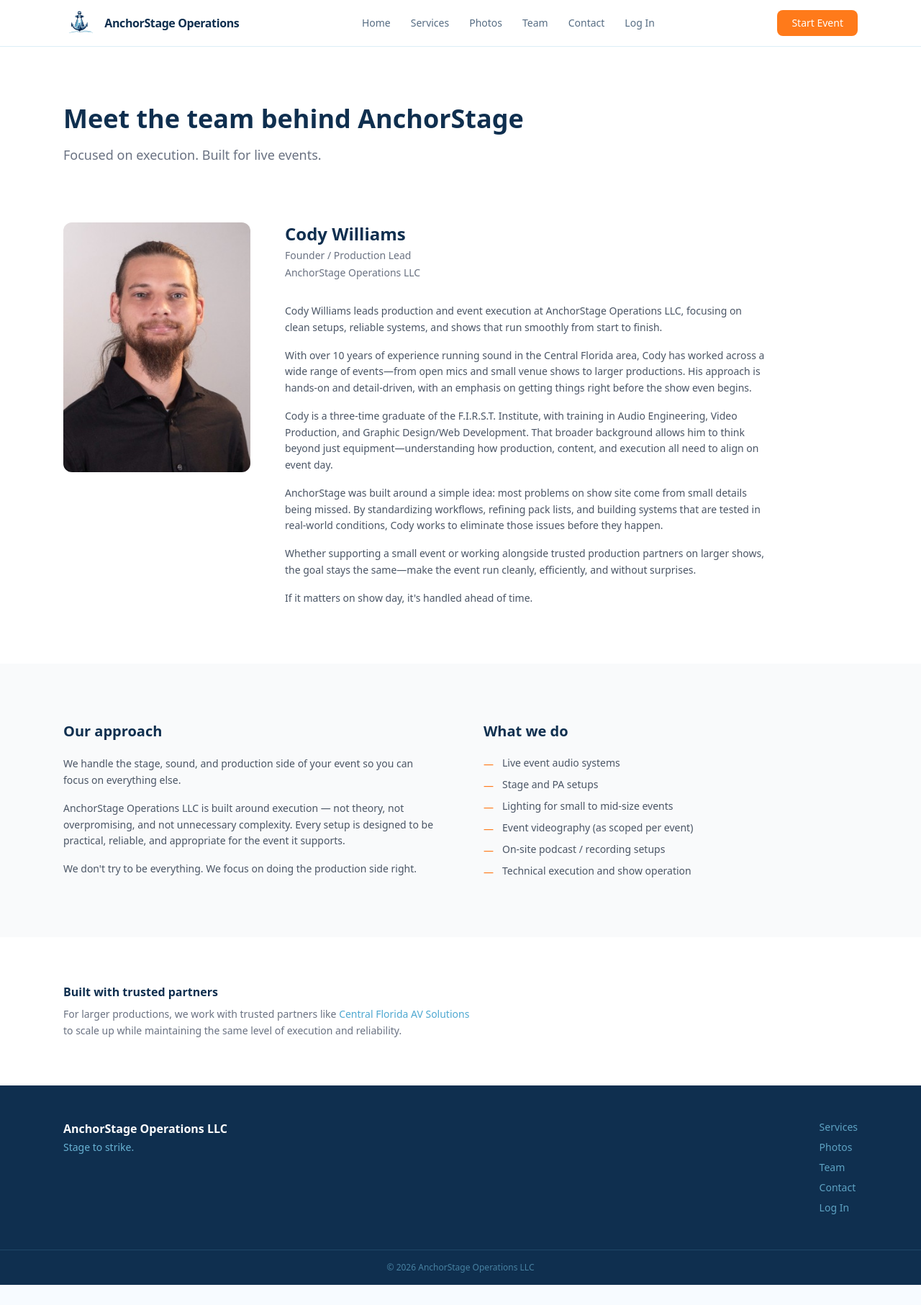
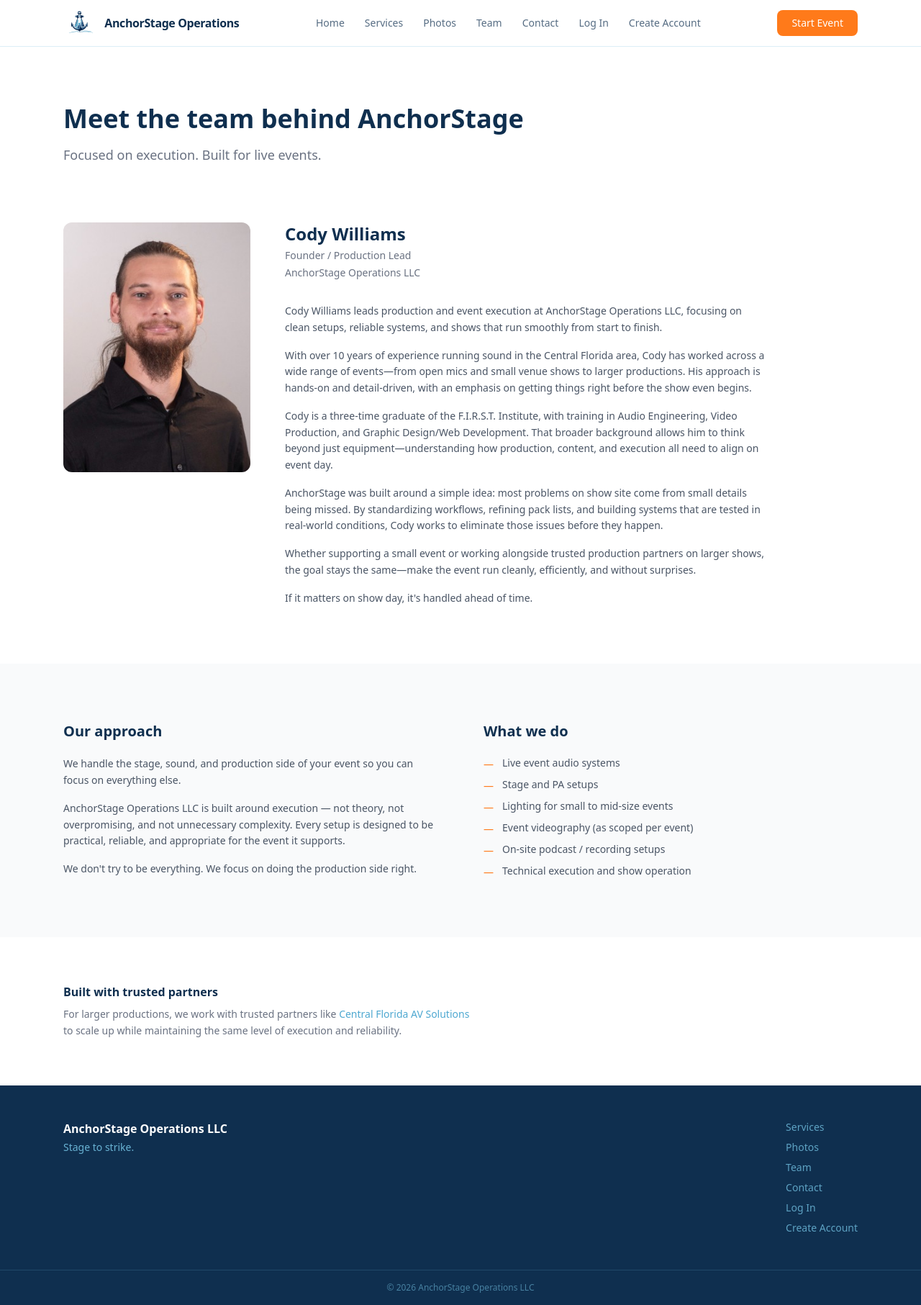
Before and after one commit to WilliamsC50/anchorstage-site, a Next.js app: page /team in a window 1280 px wide. Shown: the whole page at 72% size. Before the commit the page ends 1785 px from the top, so only its background shows below. Built offline with nearby package versions, Linux system fonts and the light colour scheme.

Commit message:
Add Create Account link to Nav and Footer components for user onboarding

```diff
--- a/app/(site)/page.tsx
+++ b/app/(site)/page.tsx
@@ -305,6 +305,15 @@
               Log In →
             </a>
           </p>
+          <p className="mt-2 text-xs" style={{ color: "var(--aso-blue-light)", opacity: 0.55 }}>
+            New here?{" "}
+            <a
+              href="https://intake.anchorstageops.com/register"
+              className="underline hover:opacity-100 transition"
+            >
+              Create an account →
+            </a>
+          </p>
 
         </div>
       </section>
--- a/components/Footer.tsx
+++ b/components/Footer.tsx
@@ -18,6 +18,7 @@
           <Link href="/team" className="opacity-70 hover:opacity-100 transition">Team</Link>
           <Link href="/contact" className="opacity-70 hover:opacity-100 transition">Contact</Link>
           <a href="https://intake.anchorstageops.com/login" className="opacity-70 hover:opacity-100 transition">Log In</a>
+          <a href="https://intake.anchorstageops.com/register" className="opacity-70 hover:opacity-100 transition">Create Account</a>
         </nav>
 
       </div>
--- a/components/Nav.tsx
+++ b/components/Nav.tsx
@@ -5,6 +5,7 @@
 import Image from "next/image";
 
 const LOGIN_URL = "https://intake.anchorstageops.com/login";
+const SIGNUP_URL = "https://intake.anchorstageops.com/register";
 
 export default function Nav() {
   const [open, setOpen] = useState(false);
@@ -41,6 +42,7 @@
           <Link href="/team" className="opacity-70 hover:opacity-100 transition">Team</Link>
           <Link href="/contact" className="opacity-70 hover:opacity-100 transition">Contact</Link>
           <a href={LOGIN_URL} className="opacity-70 hover:opacity-100 transition">Log In</a>
+          <a href={SIGNUP_URL} className="opacity-70 hover:opacity-100 transition">Create Account</a>
         </nav>
 
         {/* RIGHT: CTA + mobile hamburger */}
@@ -85,6 +87,7 @@
           <Link href="/team" className="opacity-70 hover:opacity-100 transition py-2" onClick={() => setOpen(false)}>Team</Link>
           <Link href="/contact" className="opacity-70 hover:opacity-100 transition py-2" onClick={() => setOpen(false)}>Contact</Link>
           <a href={LOGIN_URL} className="opacity-70 hover:opacity-100 transition py-2" onClick={() => setOpen(false)}>Log In</a>
+          <a href={SIGNUP_URL} className="opacity-70 hover:opacity-100 transition py-2" onClick={() => setOpen(false)}>Create Account</a>
           <a
             href="https://intake.anchorstageops.com"
             className="mt-2 text-white text-sm font-medium px-5 py-2.5 rounded-lg transition hover:opacity-90 text-center"
```
